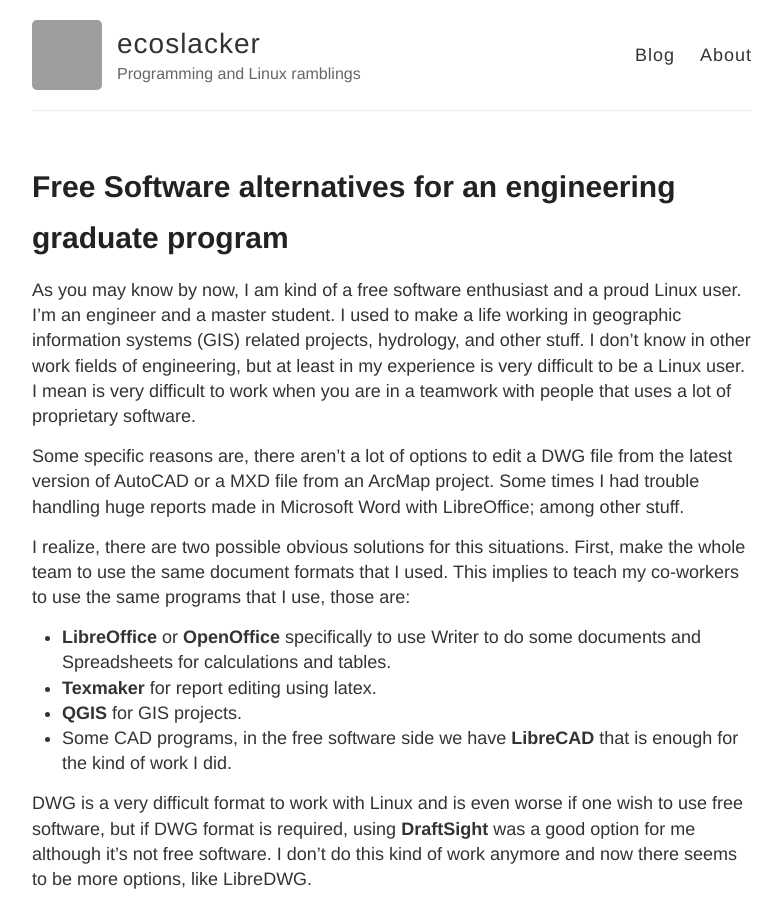
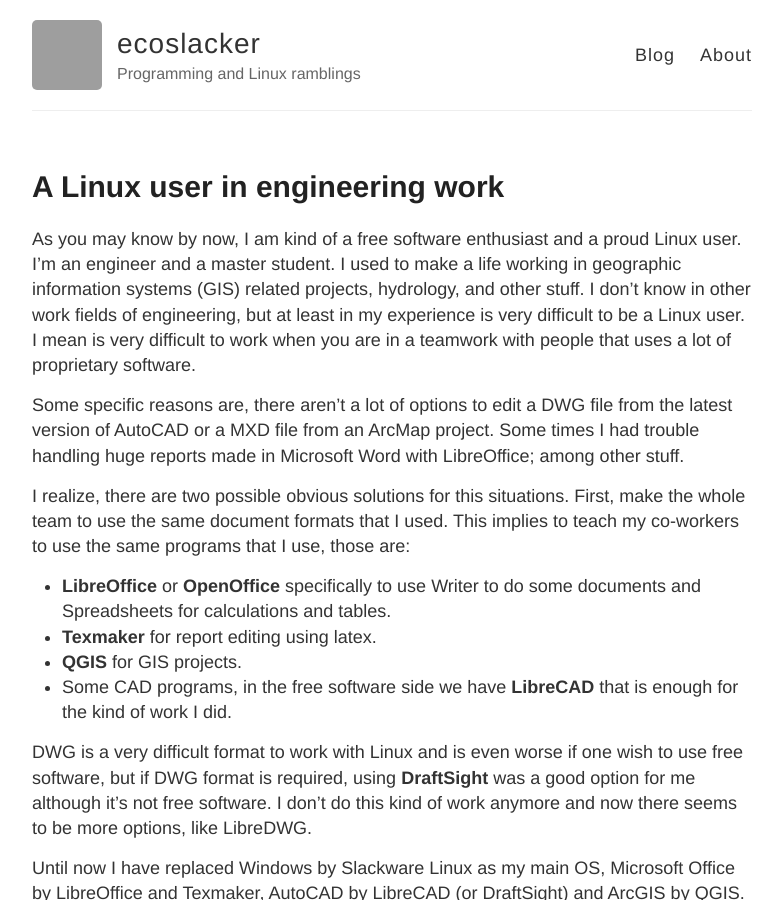
Before and after one commit to ecoslacker/ecoslacker.github.io, a Jekyll site: the page built from _posts/2016-03-20-a-linux-user-in-engineering-work.md, in a window 1280 px wide and 900 px high. Shown: the whole window, without its empty margins (248-1030 px from the left). Built offline with Jekyll 4.4.1, drawn with Linux system fonts in a browser that asks for light colours; grey boxes are pictures that could not be loaded.

Commit message:
Update 2016-03-20-a-linux-user-in-engineering-work.md

```diff
--- a/_posts/2016-03-20-a-linux-user-in-engineering-work.md
+++ b/_posts/2016-03-20-a-linux-user-in-engineering-work.md
@@ -1,6 +1,6 @@
 ---
 layout: post
-title: Free Software alternatives for an engineering graduate program
+title: A Linux user in engineering work
 ---
 
 As you may know by now, I am kind of a free software enthusiast and a proud Linux user. I'm an engineer and a master student. I used to make a life working in geographic information systems (GIS) related projects, hydrology, and  other stuff. I don't know in other work fields of engineering, but at least in my experience is very difficult to be a Linux user. I mean is very difficult to work when you are in a teamwork with people that uses a lot of proprietary software.
```
